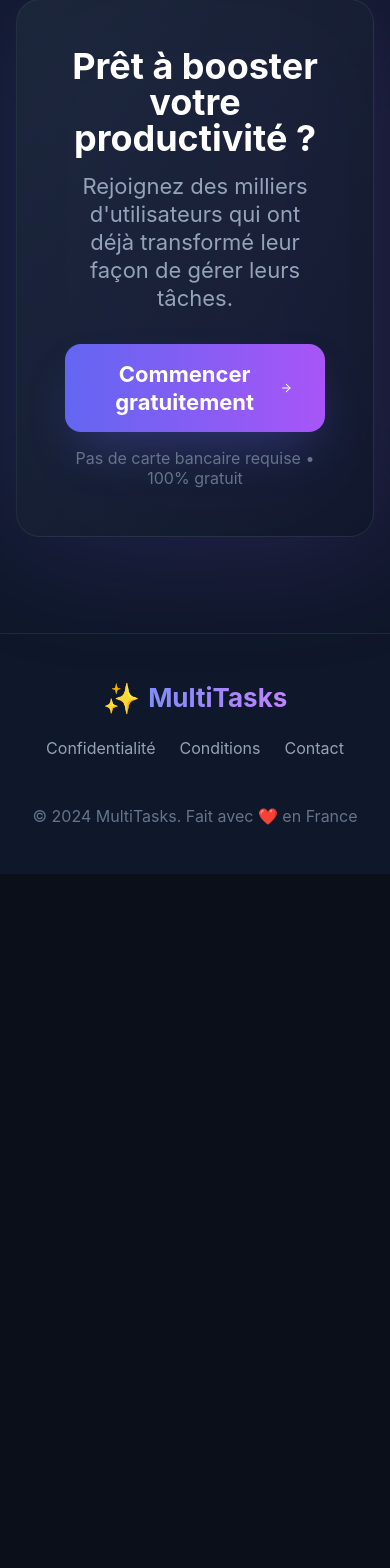
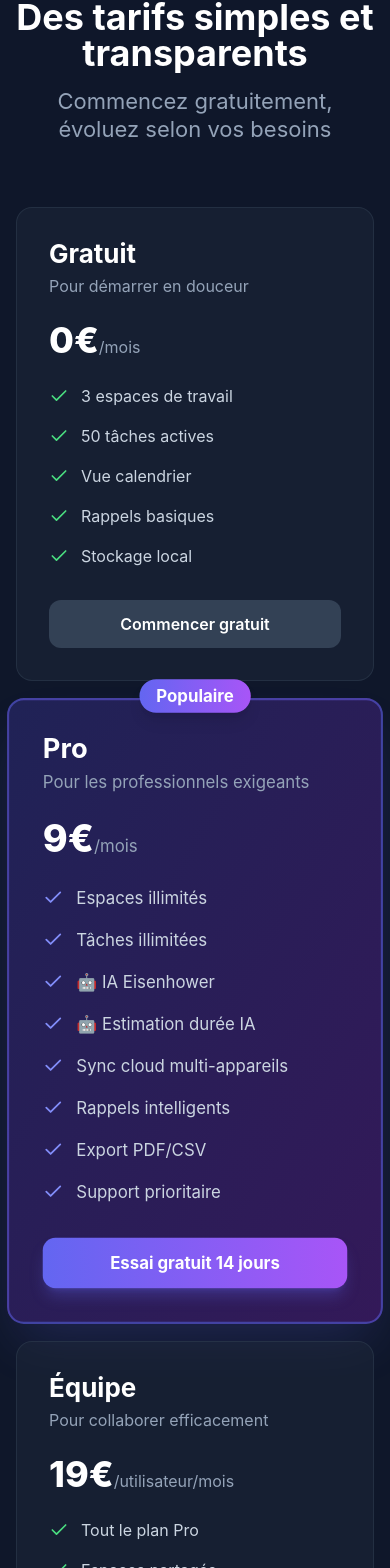
Before and after one commit to Chris-SCAI/multitask, a Next.js app: page / in a window 390 px wide. Shown: the part 6792-8360 px from the top of the page. Before the commit the page ends 7666 px from the top, so only its background shows below. Built offline with nearby package versions, Linux system fonts and the light colour scheme.

Commit message:
feat: add pricing section with 3 plans (Free, Pro, Team)

```diff
--- a/app/page.tsx
+++ b/app/page.tsx
@@ -165,6 +165,7 @@ export default function LandingPage() {
             <div className="hidden md:flex items-center gap-8">
               <a href="#features" className="text-slate-300 hover:text-white transition-colors">Fonctionnalités</a>
               <a href="#how-it-works" className="text-slate-300 hover:text-white transition-colors">Comment ça marche</a>
+              <a href="#pricing" className="text-slate-300 hover:text-white transition-colors">Tarifs</a>
               <a href="#testimonials" className="text-slate-300 hover:text-white transition-colors">Témoignages</a>
             </div>
             <div className="flex items-center gap-3">
@@ -503,8 +504,145 @@ export default function LandingPage() {
         </div>
       </section>
 
+      {/* Pricing Section */}
+      <section id="pricing" className="py-24 px-4 sm:px-6 lg:px-8">
+        <div className="max-w-7xl mx-auto">
+          <div className="text-center mb-16">
+            <h2 className="text-3xl sm:text-4xl font-bold text-white mb-4">
+              Des tarifs simples et transparents
+            </h2>
+            <p className="text-lg text-slate-400 max-w-2xl mx-auto">
+              Commencez gratuitement, évoluez selon vos besoins
+            </p>
+          </div>
+
+          <div className="grid md:grid-cols-3 gap-8 max-w-5xl mx-auto">
+            {/* Free Plan */}
+            <div className="relative p-8 rounded-2xl bg-slate-800/50 border border-slate-700/50 hover:border-slate-600 transition-all duration-300">
+              <div className="mb-6">
+                <h3 className="text-xl font-bold text-white mb-2">Gratuit</h3>
+                <p className="text-slate-400 text-sm">Pour démarrer en douceur</p>
+              </div>
+              <div className="mb-6">
+                <span className="text-4xl font-extrabold text-white">0€</span>
+                <span className="text-slate-400">/mois</span>
+              </div>
+              <ul className="space-y-4 mb-8">
+                {[
+                  '3 espaces de travail',
+                  '50 tâches actives',
+                  'Vue calendrier',
+                  'Rappels basiques',
+                  'Stockage local',
+                ].map((feature, i) => (
+                  <li key={i} className="flex items-center gap-3 text-slate-300">
+                    <Check className="w-5 h-5 text-green-400 flex-shrink-0" />
+                    {feature}
+                  </li>
+                ))}
+              </ul>
+              <Link
+                href="/dashboard"
+                className="block w-full py-3 px-4 text-center bg-slate-700 hover:bg-slate-600 text-white font-semibold rounded-xl transition-all duration-300"
+              >
+                Commencer gratuit
+              </Link>
+            </div>
+
+            {/* Pro Plan - Featured */}
+            <div className="relative p-8 rounded-2xl bg-gradient-to-br from-indigo-900/50 to-purple-900/50 border-2 border-indigo-500/50 hover:border-indigo-400 transition-all duration-300 transform scale-105 shadow-2xl shadow-indigo-500/20">
+              <div className="absolute -top-4 left-1/2 -translate-x-1/2">
+                <span className="px-4 py-1.5 bg-gradient-to-r from-indigo-500 to-purple-500 text-white text-sm font-bold rounded-full shadow-lg">
+                  Populaire
+                </span>
+              </div>
+              <div className="mb-6">
+                <h3 className="text-xl font-bold text-white mb-2">Pro</h3>
+                <p className="text-slate-400 text-sm">Pour les professionnels exigeants</p>
+              </div>
+              <div className="mb-6">
+                <span className="text-4xl font-extrabold text-white">9€</span>
+                <span className="text-slate-400">/mois</span>
+              </div>
+              <ul className="space-y-4 mb-8">
+                {[
+                  'Espaces illimités',
+                  'Tâches illimitées',
+                  '🤖 IA Eisenhower',
+                  '🤖 Estimation durée IA',
+                  'Sync cloud multi-appareils',
+                  'Rappels intelligents',
+                  'Export PDF/CSV',
+                  'Support prioritaire',
+                ].map((feature, i) => (
+                  <li key={i} className="flex items-center gap-3 text-slate-300">
+                    <Check className="w-5 h-5 text-indigo-400 flex-shrink-0" />
+                    {feature}
+                  </li>
+                ))}
+              </ul>
+              <Link
+                href="/dashboard"
+                className="block w-full py-3 px-4 text-center bg-gradient-to-r from-indigo-500 to-purple-500 hover:from-indigo-600 hover:to-purple-600 text-white font-bold rounded-xl transition-all duration-300 shadow-lg shadow-indigo-500/30 hover:shadow-indigo-500/50"
+              >
+                Essai gratuit 14 jours
+              </Link>
+            </div>
+
+            {/* Team Plan */}
+            <div className="relative p-8 rounded-2xl bg-slate-800/50 border border-slate-700/50 hover:border-slate-600 transition-all duration-300">
+              <div className="mb-6">
+                <h3 className="text-xl font-bold text-white mb-2">Équipe</h3>
+                <p className="text-slate-400 text-sm">Pour collaborer efficacement</p>
+              </div>
+              <div className="mb-6">
+                <span className="text-4xl font-extrabold text-white">19€</span>
+                <span className="text-slate-400">/utilisateur/mois</span>
+              </div>
+              <ul className="space-y-4 mb-8">
+                {[
+                  'Tout le plan Pro',
+                  'Espaces partagés',
+                  'Collaboration temps réel',
+                  'Gestion des rôles',
+                  'Tableau de bord équipe',
+                  'Statistiques avancées',
+                  'API & Webhooks',
+                  'Support dédié',
+                ].map((feature, i) => (
+                  <li key={i} className="flex items-center gap-3 text-slate-300">
+                    <Check className="w-5 h-5 text-green-400 flex-shrink-0" />
+                    {feature}
+                  </li>
+                ))}
+              </ul>
+              <Link
+                href="/dashboard"
+                className="block w-full py-3 px-4 text-center bg-slate-700 hover:bg-slate-600 text-white font-semibold rounded-xl transition-all duration-300"
+              >
+                Contacter les ventes
+              </Link>
+            </div>
+          </div>
+
+          {/* FAQ teaser */}
+          <div className="mt-16 text-center">
+            <p className="text-slate-400">
+              Des questions ?{' '}
+              <a href="#" className="text-indigo-400 hover:text-indigo-300 underline underline-offset-4">
+                Consultez notre FAQ
+              </a>
+              {' '}ou{' '}
+              <a href="#" className="text-indigo-400 hover:text-indigo-300 underline underline-offset-4">
+                contactez-nous
+              </a>
+            </p>
+          </div>
+        </div>
+      </section>
+
       {/* CTA Section */}
-      <section className="py-24 px-4 sm:px-6 lg:px-8">
+      <section className="py-24 px-4 sm:px-6 lg:px-8 bg-slate-800/30">
         <div className="max-w-4xl mx-auto text-center">
           <div className="relative">
             <div className="absolute inset-0 bg-gradient-to-r from-indigo-500/20 to-purple-500/20 rounded-3xl blur-3xl" />
```
